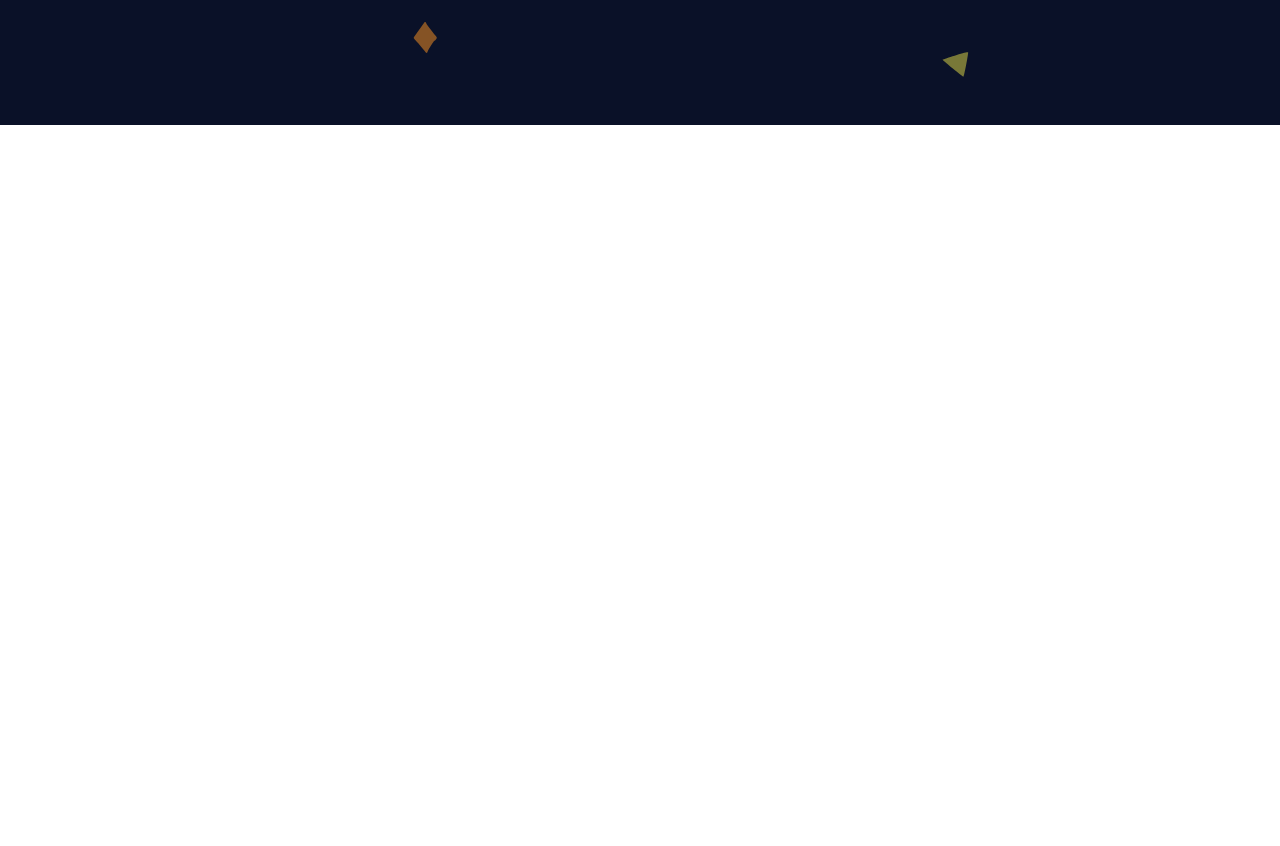
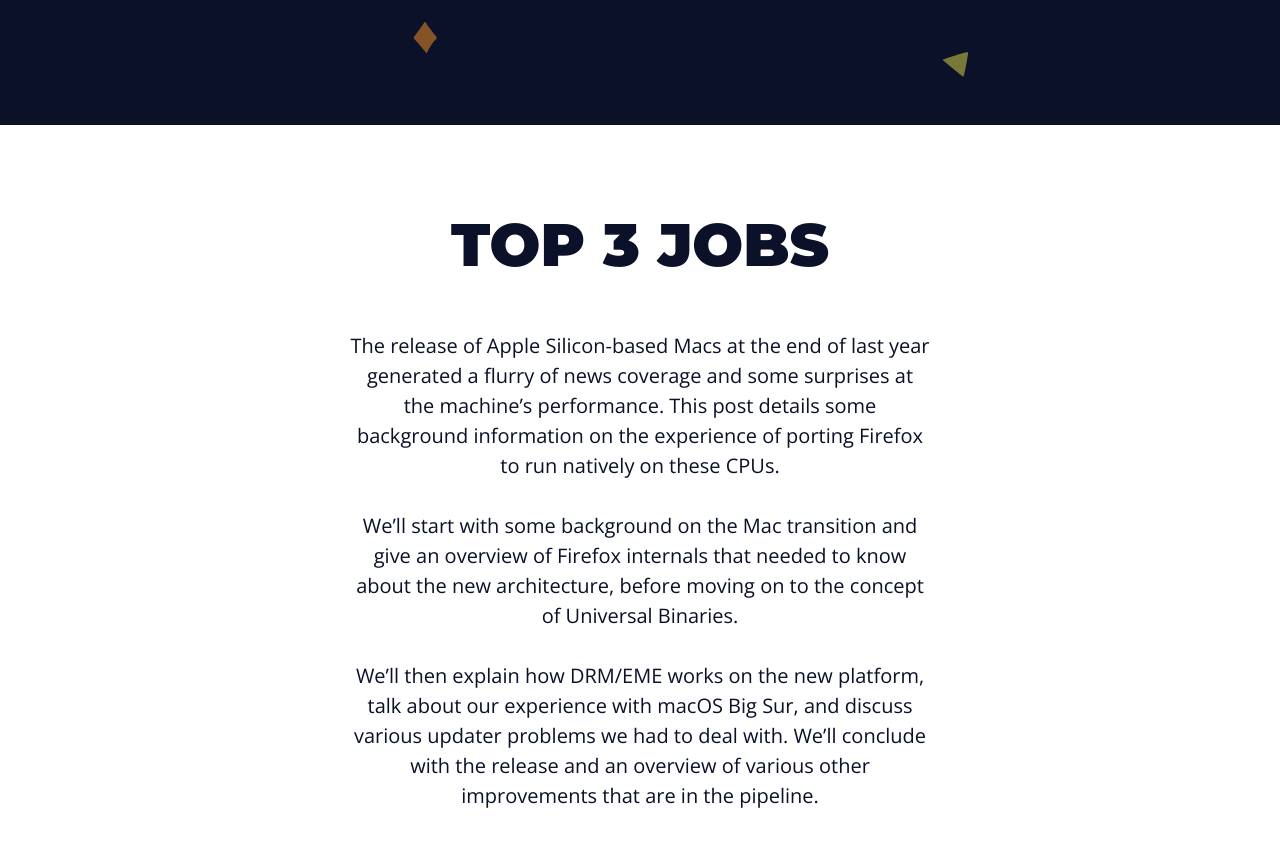
Before and after one commit to MarceloDev100/Landing-Page, a plain HTML site: page index.html in a window 1280 px wide. Shown: the part 740-1586 px from the top of the page. Drawn offline with nearby package versions, Linux system fonts and the light colour scheme.

Commit message:
Top 3 jobs

```diff
--- a/assets/css/styles.css
+++ b/assets/css/styles.css
@@ -14,6 +14,7 @@
 
 html{
     font-size: 62.5%;
+    scroll-behavior: smooth;
 }
 
 
@@ -34,7 +35,10 @@ h1{
 }
 
 h2{
-    font-size: 5.5rem;
+    font-size: 6rem;
+    margin-bottom: 5rem;
+    text-transform: uppercase;
+    line-height: 1.2;
 }
 
 h3{
@@ -57,6 +61,10 @@ a{
     text-decoration: none;
 }
 
+p{
+    margin-bottom: 3rem;
+}
+
 .main-bg{
     background-image: url('../img/main-bg.svg');
     background-size: cover;
@@ -66,6 +74,7 @@ a{
 
 .white-bg{
     background-color: var(--white-color);
+    color: var(--primary-color);
 }
 
 .main-content{
@@ -152,14 +161,16 @@ a{
     justify-content: center;
 }
 
-.intro-text-content h2{
-    font-size: 6rem;
-    margin-bottom: 5rem;
-    text-transform: uppercase;
-    line-height: 1.2;
-}
-
 .intro-img img{
     max-width: 100%;
     height: auto;
 }
+
+.top3-content{
+    display: flex;
+    flex-flow: column wrap;
+    justify-content: center;
+    height: 100vh;
+    max-width: 64rem;
+    text-align: center;
+}
--- a/index.html
+++ b/index.html
@@ -19,8 +19,8 @@
                 </h1>
                 <nav>
                     <ul>
-                        <li><a href="#">Intro</a></li>
-                        <li><a href="#">Top3</a></li>
+                        <li><a href="#intro">Intro</a></li>
+                        <li><a href="#top3">Top3</a></li>
                         <li><a href="#">Gallery</a></li>
                         <li><a href="#">Work</a></li>
                         <li><a href="#">Contact</a></li>
@@ -31,7 +31,7 @@
 
         <div class="menu-spacing"></div>
 
-        <section class="intro main-bg section">
+        <section id="intro" class="intro main-bg section">
             <div class="main-content intro-content">
                 <div class="intro-text-content">
                     <h2>January brings up Firefox 85</h2>
@@ -43,6 +43,13 @@
             </div>
         </section>
 
-        <section class="white-bg section"></section>
+        <section id="top3" class="white-bg section">
+            <div class="main-content top3-content">
+                <h2>Top 3 jobs</h2>
+                <p>The release of Apple Silicon-based Macs at the end of last year generated a flurry of news coverage and some surprises at the machine’s performance. This post details some background information on the experience of porting Firefox to run natively on these CPUs.</p>
+                <p>We’ll start with some background on the Mac transition and give an overview of Firefox internals that needed to know about the new architecture, before moving on to the concept of Universal Binaries.</p>
+                <p>We’ll then explain how DRM/EME works on the new platform, talk about our experience with macOS Big Sur, and discuss various updater problems we had to deal with. We’ll conclude with the release and an overview of various other improvements that are in the pipeline.</p>
+            </div>
+        </section>
     </body>
 </html>
```
